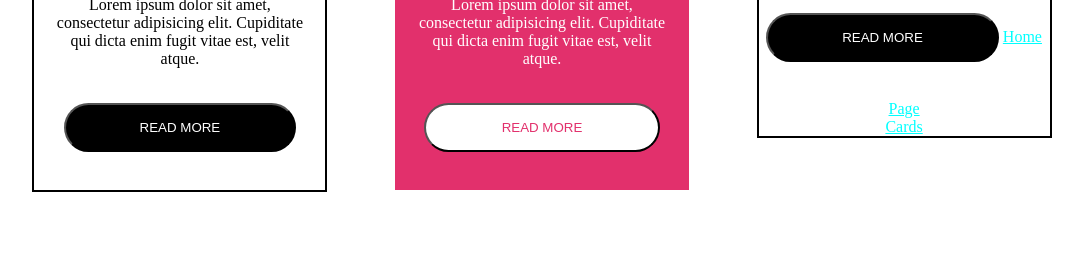
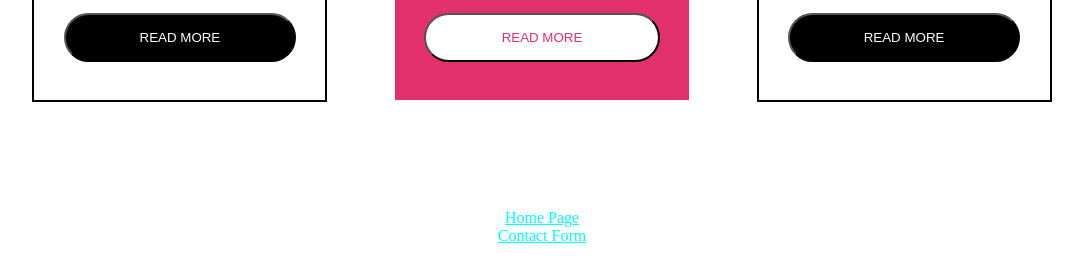
Before and after one commit to hussaintmg/CSS-Assignments, a plain HTML site: page Cards/index.html in a window 1280 px wide. Shown: the part 445-724 px from the top of the page, without its empty margins (98-1181 px from the left). Drawn offline with Linux system fonts and the light colour scheme.

Commit message:
Update index.html

```diff
--- a/Cards/index.html
+++ b/Cards/index.html
@@ -82,9 +82,9 @@
         <h1>Youtube</h1>
         <p>Lorem ipsum dolor sit amet, consectetur adipisicing elit. Cupiditate qui dicta enim fugit vitae est, velit atque.</p>
         <button>Read More</button>
-        <a href="../index.html">Home Page</a><br/>
-    <a href="../CSS contact Form/index.html">Cards</a><br/>
       </div>
     </div>
+    <a href="../index.html">Home Page</a><br/>
+    <a href="../CSS contact Form/index.html">Contact Form</a><br/>
   </body>
 </html>
```
